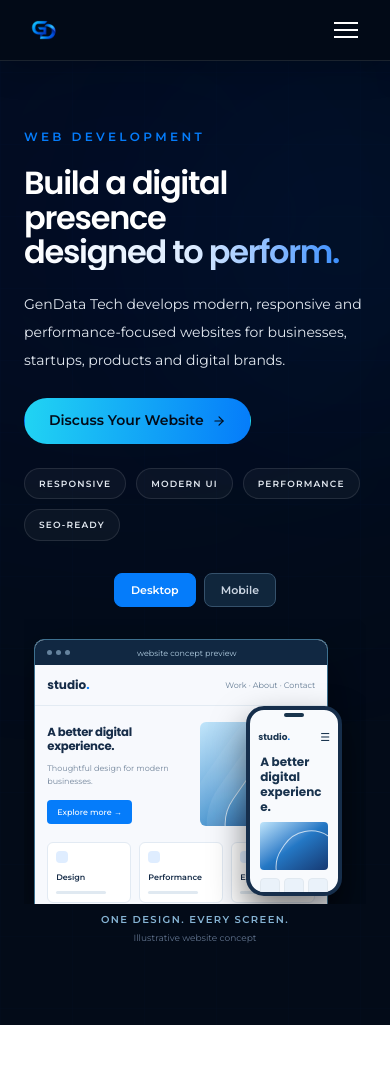
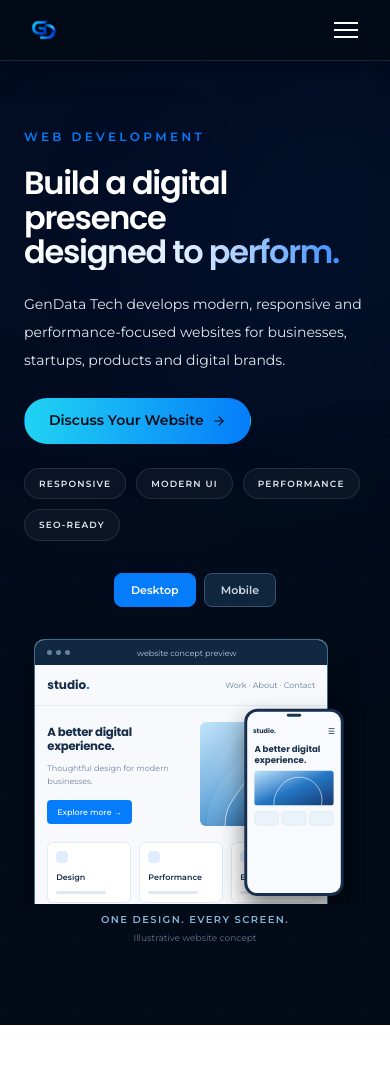
Before and after one commit to aravinthk1504/gendata-techv2, a Next.js app: page /en/services/web-development in a window 390 px wide. Shown: the top 1091 px of the page. Built offline with nearby package versions, Linux system fonts and the light colour scheme.

Commit message:
Use transform scaling instead of phone size animation in Web hero

```diff
--- a/src/components/layout/WebResponsiveHero.jsx
+++ b/src/components/layout/WebResponsiveHero.jsx
@@ -92,13 +92,12 @@ export default function WebResponsiveHero({ active = true, lang = "en" }) {
           initial={prefersReducedMotion ? false : { opacity: 0, y: 20 }}
           animate={{
             opacity: 1,
-            width: isMobile ? 138 : 96,
-            height: isMobile ? 260 : 190,
-            left: isMobile ? "50%" : "79%",
+            scale: isMobile ? 1 : 0.72,
             x: "-50%",
             y: 0,
           }}
           transition={{ duration, ease: "easeInOut" }}
+          style={{ width: 138, height: 260, left: isMobile ? "50%" : "79%", transformOrigin: "center bottom" }}
           className="absolute bottom-2 z-10 overflow-hidden rounded-[18px] border-[4px] border-[#162e4b] bg-[#f8fafd] shadow-[0_17px_34px_rgba(0,0,0,0.5)] sm:bottom-3"
         >
           <div className="mx-auto mt-[3px] h-[4px] w-5 rounded-full bg-[#19344d]" />
```
